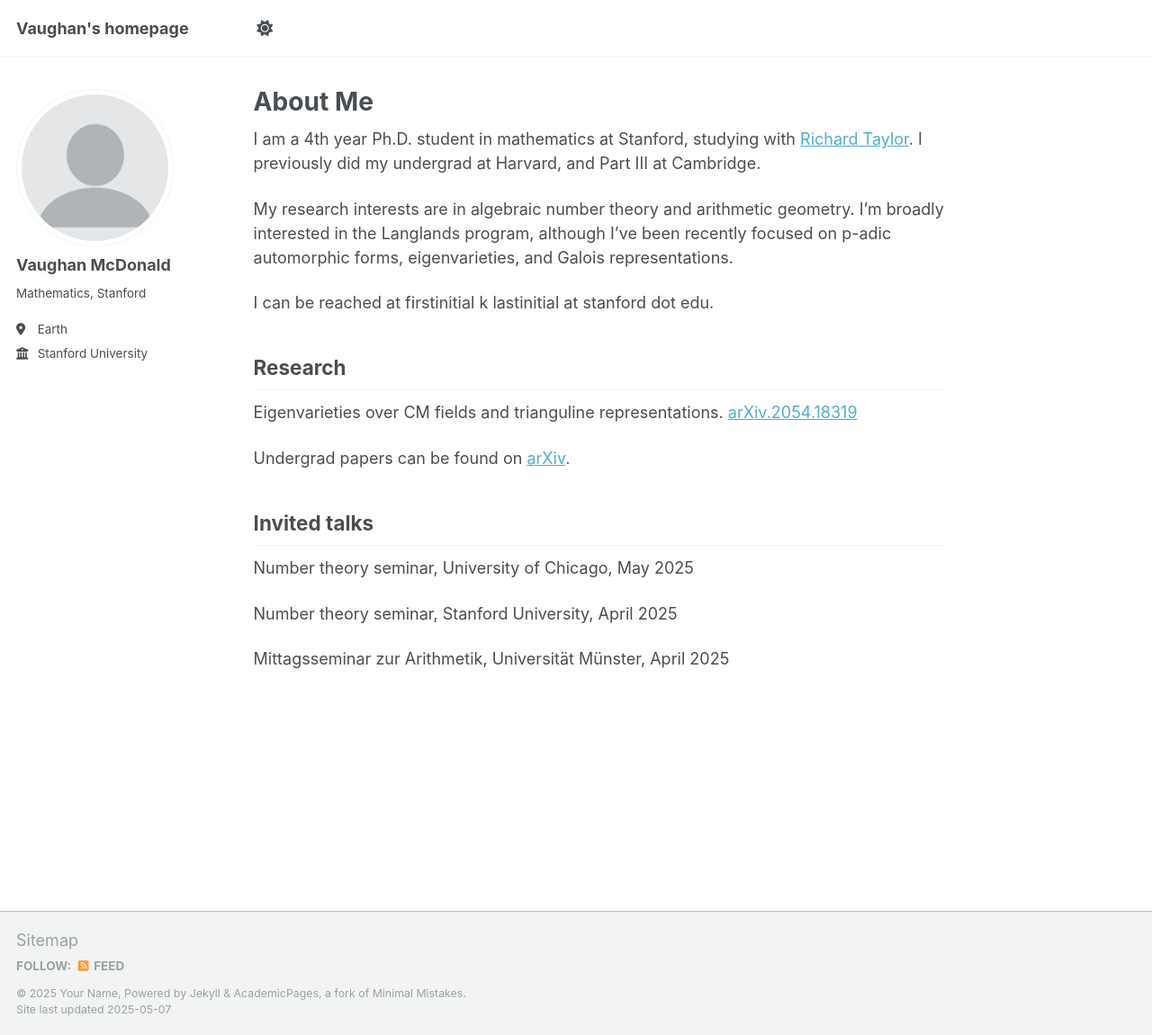
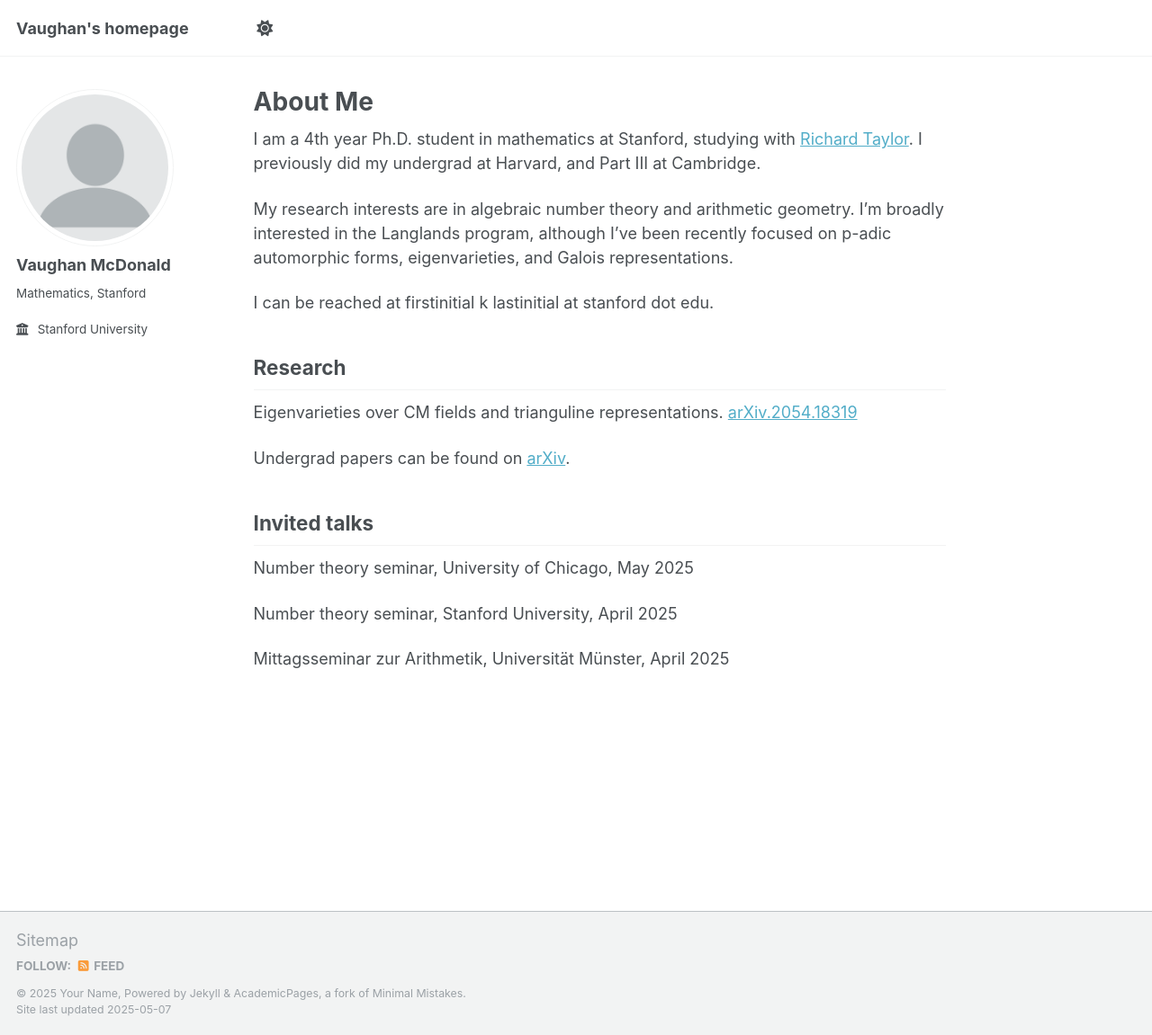
Before and after one commit to mcvaughanald/mcvaughanald.github.io, a Jekyll site: the page built from _pages/about.md, in a window 1280 px wide and 1151 px high. Shown: the whole window at 90% size. Built offline with Jekyll 4.4.1, drawn with Linux system fonts in a browser that asks for light colours.

Commit message:
Update _config.yml

```diff
--- a/_config.yml
+++ b/_config.yml
@@ -26,7 +26,7 @@ author:
   name             : "Vaughan McDonald"
   pronouns         : # example: "she/her"
   bio              : "Mathematics, Stanford"
-  location         : "Earth"
+  location         : #"Earth"
   employer         : "Stanford University"
   uri              : # URL
   email            : #"first_initial k last_initial at stanford d o t e d u"
@@ -132,7 +132,7 @@ yandex_site_verification :
 
 # Social Sharing
 twitter:
-  username               : &twitter
+  username               #: &twitter
 facebook:
   username               :
   app_id                 :
@@ -303,18 +303,18 @@ plugins:
   - jekyll-feed
   - jekyll-gist
   - jekyll-paginate
-  - jekyll-sitemap
+ # - jekyll-sitemap
   - jekyll-redirect-from
-  - jemoji
+#  - jemoji
 
 # Mimic GitHub Pages with --safe
 whitelist:
   - jekyll-feed
   - jekyll-gist
   - jekyll-paginate
-  - jekyll-sitemap
+ # - jekyll-sitemap
   - jekyll-redirect-from
-  - jemoji
+ # - jemoji
 
 
 # Archives
```
